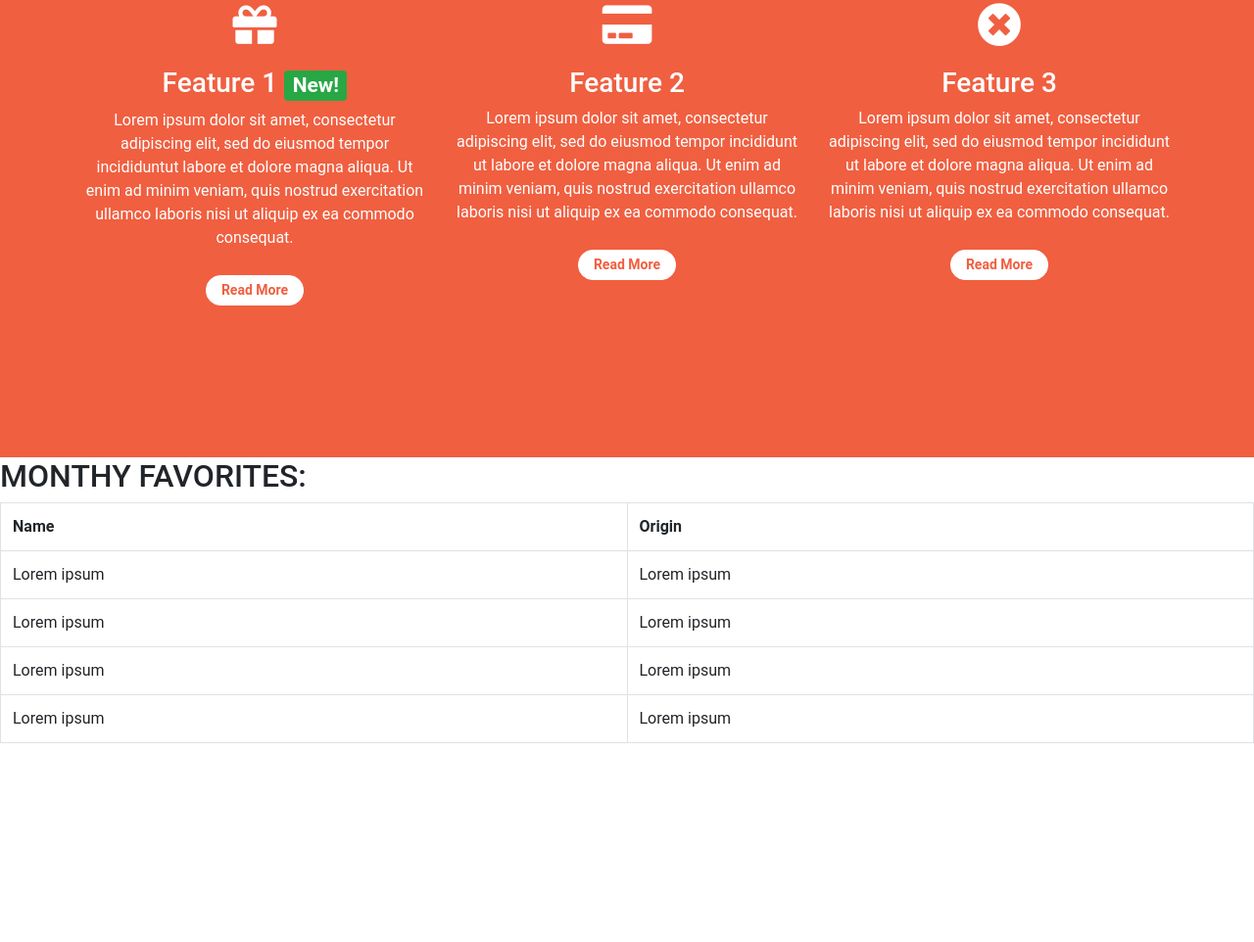
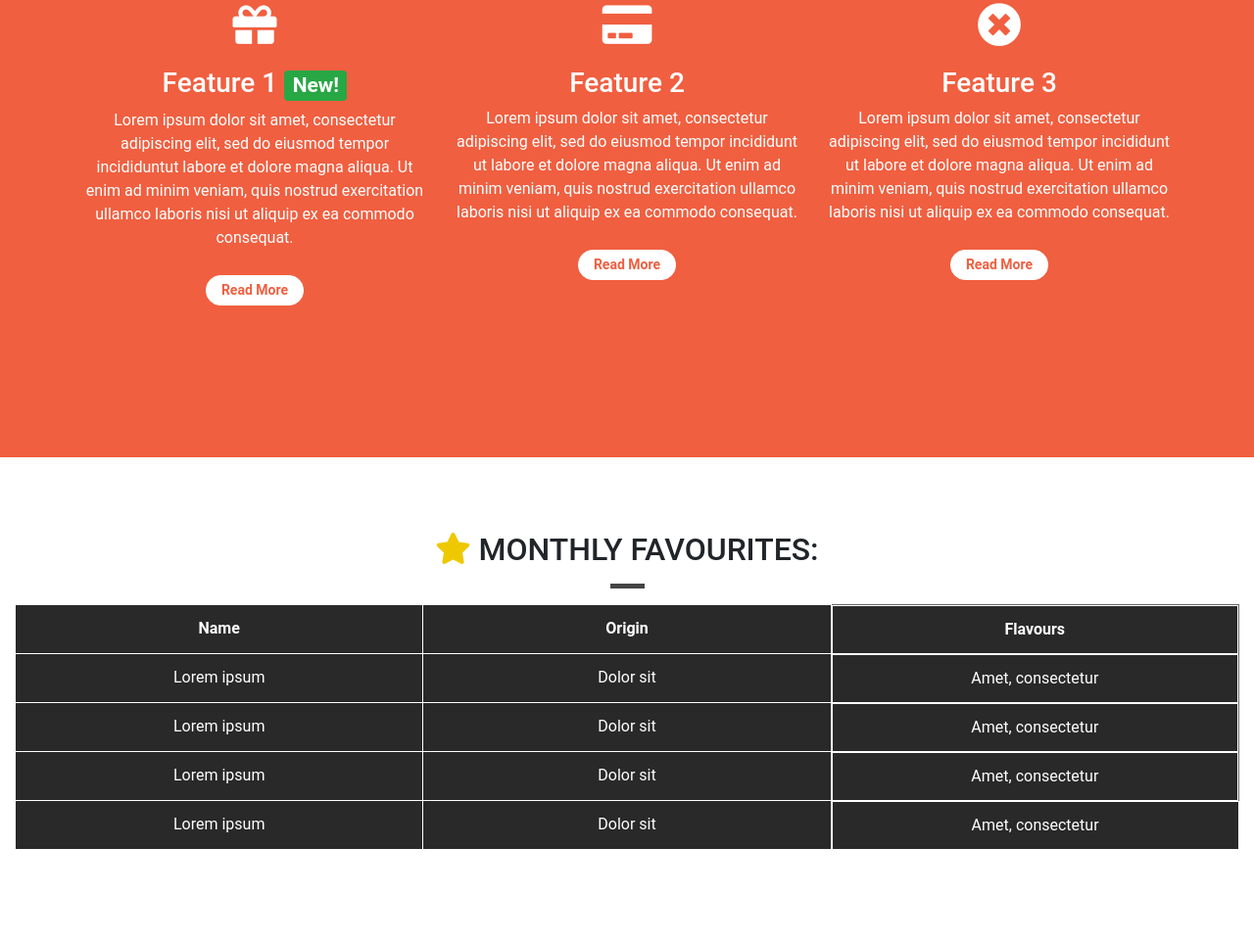
Before and after one commit to DaleFielding/bootstrap4, a plain HTML site: page index.html in a window 1280 px wide. Shown: the part 1320-2282 px from the top of the page at 98% size. Before the commit the page ends 2095 px from the top, so only its background shows below. Drawn offline with nearby package versions, Linux system fonts and the light colour scheme.

Commit message:
Update the table section to look unique as per challenge

```diff
--- a/css/style.css
+++ b/css/style.css
@@ -149,7 +149,21 @@ body {
     color: #f05f40;
 }
 
-/* Page headers */
+/* Table */
+
+.favourites-container {
+    text-align: center;
+    margin-bottom: 40px;
+}
+
+.table,
+.table-bordered td,
+.table-bordered th {
+    border-color: rgb(255, 255, 255);
+    background-color: rgba(0, 0, 0, 0.6);
+}
+
+/* Page header */
 
 .page-header {
     margin-bottom: 0;
@@ -204,3 +218,7 @@ body {
     border-color: #df4929;
     color: white;
 }
+
+.fa-star {
+    color: #eec802;
+}
--- a/index.html
+++ b/index.html
@@ -283,6 +283,7 @@
         </div>
         <!-- /.features -->
 
+        <!-- Modal -->
         <div class="modal" tabindex="-1" role="dialog" id="signUpModal">
             <div class="modal-dialog" role="document">
                 <div class="modal-content">
@@ -345,34 +346,53 @@
                 </div>
             </div>
         </div>
+        <!--/.modal -->
 
         <!-- Table -->
+        <div class="container-wrapper favourites-container">
+            <div class="container-fluid table-container content-container">
                 <section>
-            <h2 class="text-uppercase">Monthy Favorites:</h2>
-            <table class="table table-bordered">
-                <tr>
-                    <th>Name</th>
-                    <th>Origin</th>
+                    <h2 class="text-uppercase">
+                        <i class="fa fa-star d-none d-md-inline"></i> Monthly
+                        Favourites:
+                    </h2>
+                    <hr class="block-divider block-divider--short" />
+                    <table class="table table-bordered table-hover table-dark">
+                        <tr class>
+                            <th scope="col" class="col-6 col-md-4">Name</th>
+                            <th scope="col" class="col-6 col-md-4">Origin</th>
+                            <th scope="col" class="d-none d-md-block">
+                                Flavours
+                            </th>
                         </tr>
                         <tr>
                             <td>Lorem ipsum</td>
-                    <td>Lorem ipsum</td>
+                            <td>Dolor sit</td>
+                            <td class="d-none d-md-block">Amet, consectetur</td>
                         </tr>
                         <tr>
                             <td>Lorem ipsum</td>
-                    <td>Lorem ipsum</td>
+                            <td>Dolor sit</td>
+                            <td class="d-none d-md-block">Amet, consectetur</td>
                         </tr>
                         <tr>
                             <td>Lorem ipsum</td>
-                    <td>Lorem ipsum</td>
+                            <td>Dolor sit</td>
+                            <td class="d-none d-md-block">Amet, consectetur</td>
                         </tr>
                         <tr>
                             <td>Lorem ipsum</td>
-                    <td>Lorem ipsum</td>
+                            <td>Dolor sit</td>
+                            <td class="d-none d-md-block col-md-12">
+                                Amet, consectetur
+                            </td>
                         </tr>
                     </table>
                 </section>
+            </div>
+        </div>
         <!-- /.table -->
+
         <script
             src="https://code.jquery.com/jquery-3.3.1.slim.min.js"
             integrity="sha384-q8i/X+965DzO0rT7abK41JStQIAqVgRVzpbzo5smXKp4YfRvH+8abtTE1Pi6jizo"
```
Lines whose indentation alone changed are shown as unchanged.
